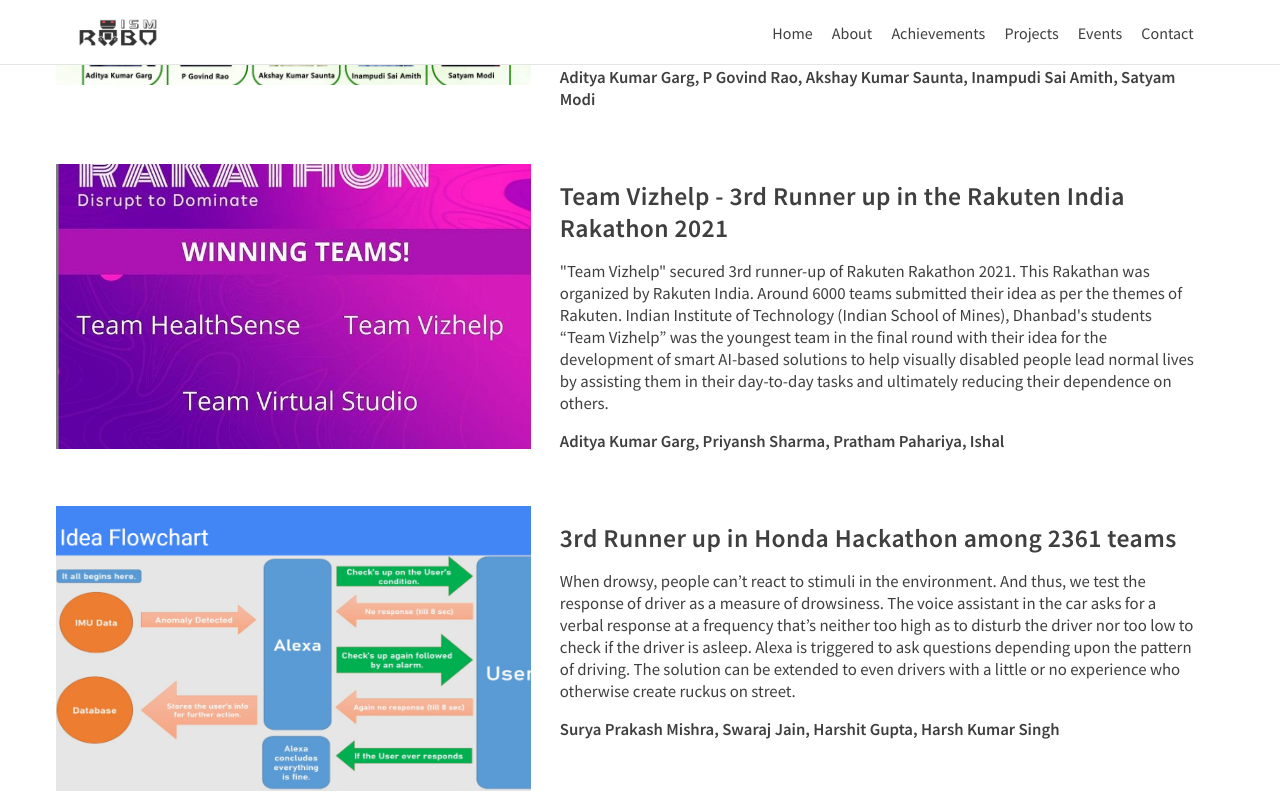
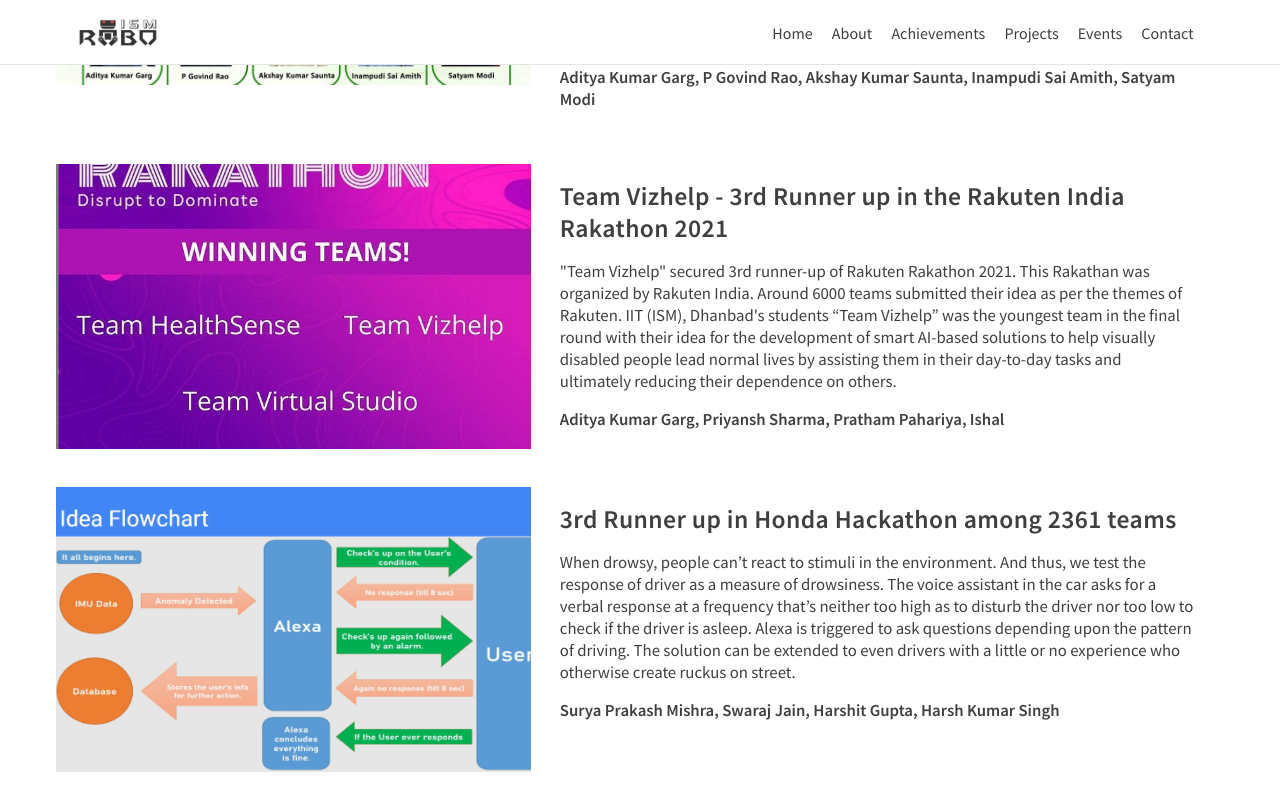
Before and after one commit to dhruvsh-1729/roboism.github.io, a Jekyll site: the page built from pages/achievements.html, in a window 1280 px wide and 900 px high, scrolled down 389 px, cut to the strip 0-807 px from the top of the window. Built offline with Jekyll 4.4.1, drawn with Linux system fonts in a browser that asks for light colours; nearby versions of some CDN libraries.

Commit message:
made changes to description

```diff
--- a/_data/achievements.json
+++ b/_data/achievements.json
@@ -9,7 +9,7 @@
     {
         "title": "Team Vizhelp - 3rd Runner up in the Rakuten India Rakathon 2021",
         "image": "/images/Rakathon.jpeg",
-        "description": "\"Team Vizhelp\" secured 3rd runner-up of Rakuten Rakathon 2021. This Rakathan was organized by Rakuten India.  Around 6000 teams submitted their idea as per the themes of Rakuten. Indian Institute of Technology (Indian School of Mines), Dhanbad's students “Team Vizhelp” was the youngest team in the final round with their idea for the development of smart AI-based solutions to help visually disabled people lead normal lives by assisting them in their day-to-day tasks and ultimately reducing their dependence on others.",
+        "description": "\"Team Vizhelp\" secured 3rd runner-up of Rakuten Rakathon 2021. This Rakathan was organized by Rakuten India.  Around 6000 teams submitted their idea as per the themes of Rakuten. IIT (ISM), Dhanbad's students “Team Vizhelp” was the youngest team in the final round with their idea for the development of smart AI-based solutions to help visually disabled people lead normal lives by assisting them in their day-to-day tasks and ultimately reducing their dependence on others.",
         "participants": "Aditya Kumar Garg, Priyansh Sharma, Pratham Pahariya, Ishal",
         "brief": "Team Vizhelp - 3rd Runner up in the Rakuten India Rakathon 2021"
     },
```
